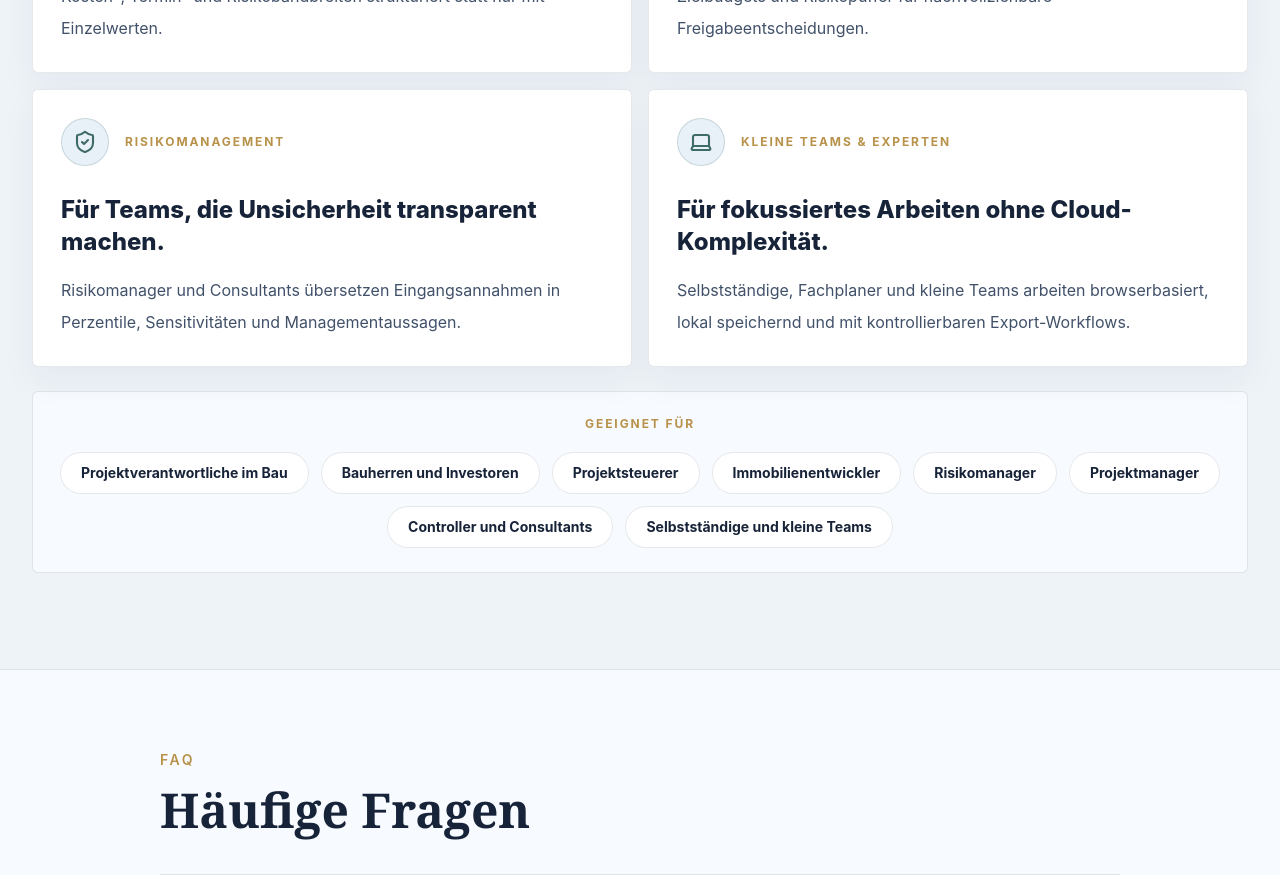
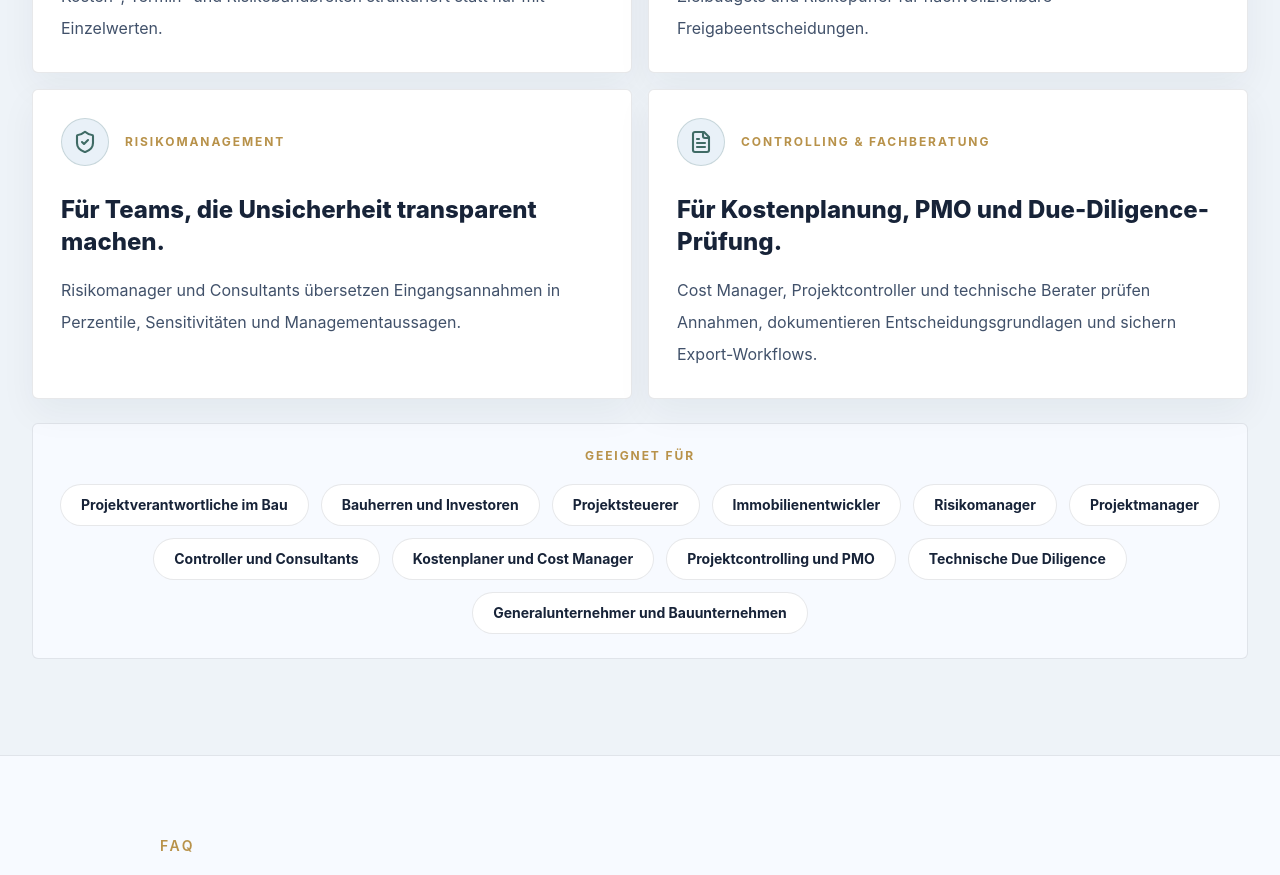
Before and after one commit to BM1964-25/SMART-RISK-Monte-Carlo-Simulation-Landingpage, a React (Vite) app: page / in a window 1280 px wide. Shown: the part 8220-9095 px from the top of the page. Built offline with nearby package versions, Linux system fonts and the light colour scheme.

Commit message:
Expand professional audience roles

```diff
--- a/src/App.tsx
+++ b/src/App.tsx
@@ -159,7 +159,10 @@ const audiences = [
   "Risikomanager",
   "Projektmanager",
   "Controller und Consultants",
-  "Selbstständige und kleine Teams",
+  "Kostenplaner und Cost Manager",
+  "Projektcontrolling und PMO",
+  "Technische Due Diligence",
+  "Generalunternehmer und Bauunternehmen",
 ];
 
 const audienceGroups = [
@@ -182,10 +185,10 @@ const audienceGroups = [
     text: "Risikomanager und Consultants übersetzen Eingangsannahmen in Perzentile, Sensitivitäten und Managementaussagen.",
   },
   {
-    icon: Laptop,
-    label: "Kleine Teams & Experten",
-    title: "Für fokussiertes Arbeiten ohne Cloud-Komplexität.",
-    text: "Selbstständige, Fachplaner und kleine Teams arbeiten browserbasiert, lokal speichernd und mit kontrollierbaren Export-Workflows.",
+    icon: FileText,
+    label: "Controlling & Fachberatung",
+    title: "Für Kostenplanung, PMO und Due-Diligence-Prüfung.",
+    text: "Cost Manager, Projektcontroller und technische Berater prüfen Annahmen, dokumentieren Entscheidungsgrundlagen und sichern Export-Workflows.",
   },
 ];
 
```
